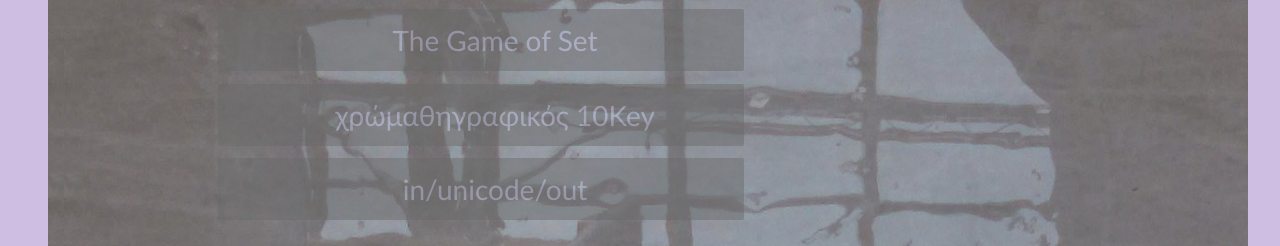
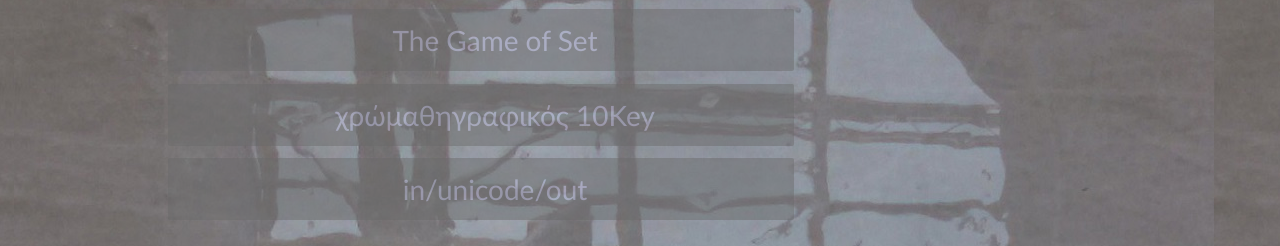
Before and after one commit to geoSkogen/josephscoggins, a plain HTML site: page index.html in a window 1280 px wide. Shown: the part 211-457 px from the top of the page. Drawn offline with Linux system fonts and the light colour scheme.

```diff
--- a/styles/foliostyles.css
+++ b/styles/foliostyles.css
@@ -75,7 +75,7 @@ a:active {
   #backdrop {
     background: url(../images/ice_skew_rotate_1200.jpg);
     height: 2295px;
-    width: 1200px;
+    width: 1300px;
   }
 }
 
@@ -222,7 +222,7 @@ div.frame {
   div.frame {
     background: url(../images/ice_skew_rotate_1200.jpg);
     height: 2295px;
-    width: 1200px;
+    width: 1300px;
   }
 }
 
```
Also changed, not shown: 1 other file.
